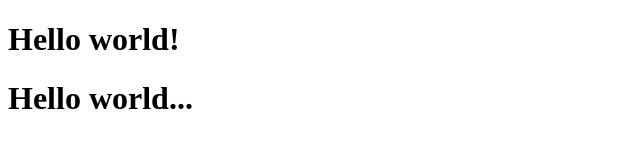
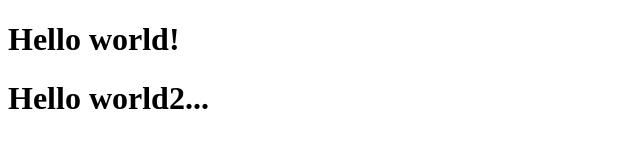
Before and after one commit to irfianakbar/test3, a plain HTML site: page index.html in a window 1280 px wide. Shown: the full height of the page, 0-640 px from the left. Drawn offline with Linux system fonts and the light colour scheme.

Commit message:
edit file

```diff
--- a/index.html
+++ b/index.html
@@ -8,6 +8,6 @@
 </head>
 <body>
     <h1>Hello world!</h1>
-    <h1>Hello world...</h1>
+    <h1>Hello world2...</h1>
 </body>
 </html>
```
